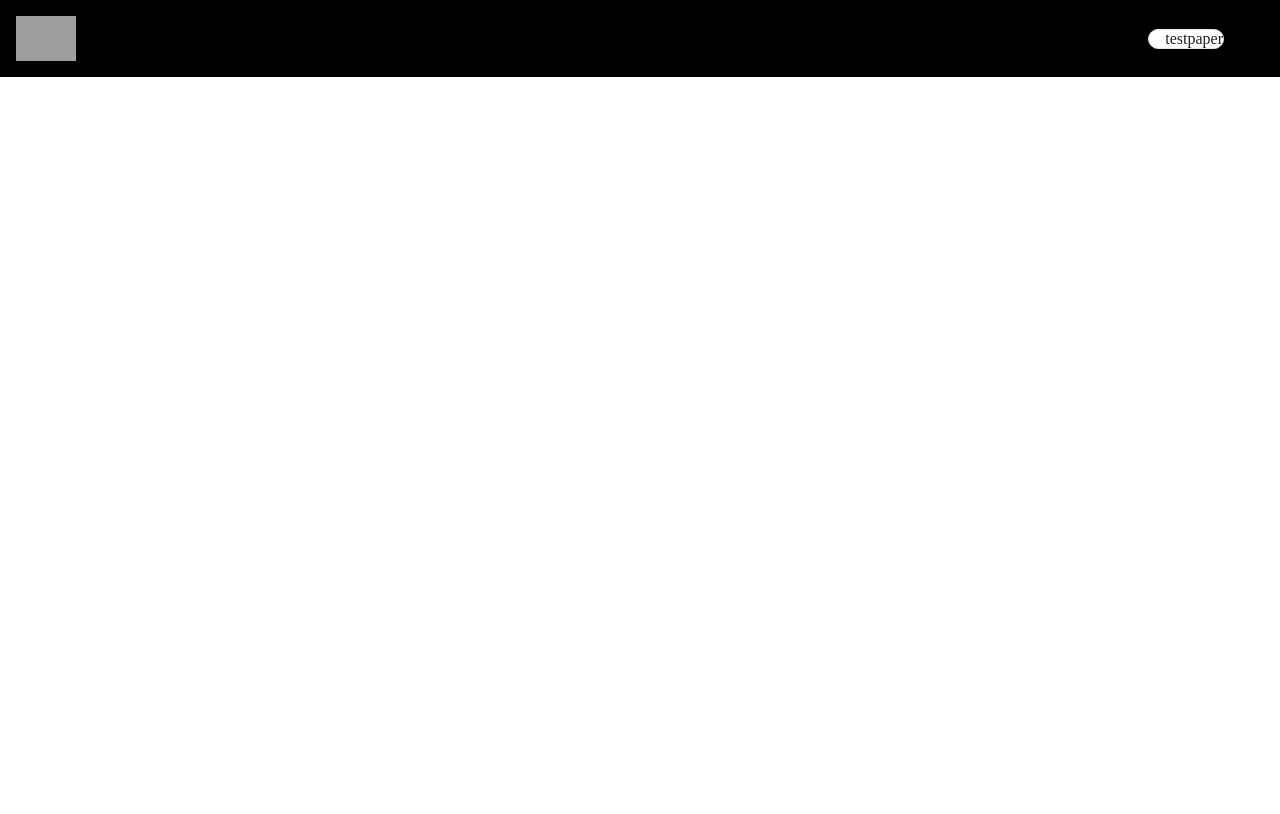
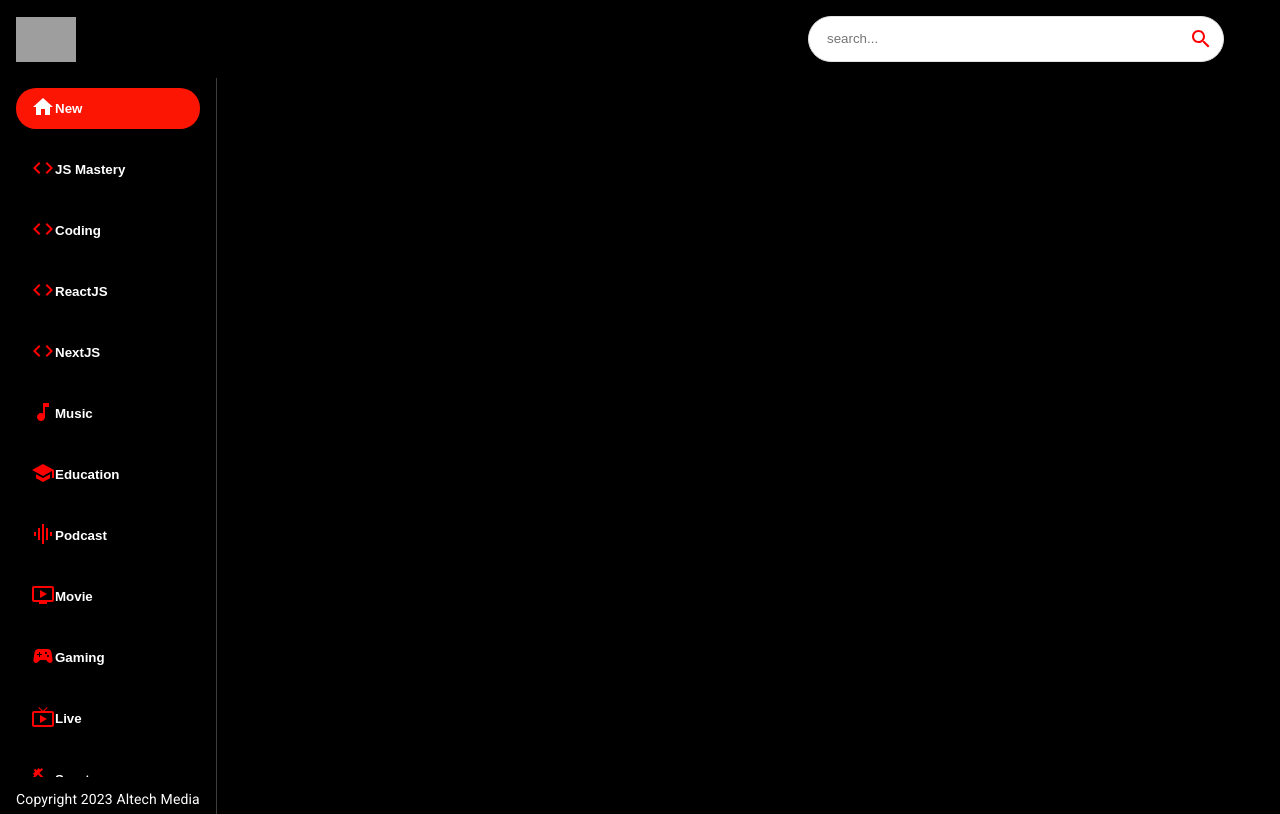
Before and after one commit to soaibshaikh/youtube_clone, a React (Create React App) app: page / in a window 1280 px wide. Before the commit this address had no page. Built offline with nearby package versions, Linux system fonts and the light colour scheme; grey boxes are pictures that could not be loaded.

Commit message:
make sidebar

```diff
--- a/src/App.js
+++ b/src/App.js
@@ -8,7 +8,7 @@ const App = () => {
     <Box sx={{backgroundColor: '#000'}}>
         <Navbar/>
         <Routes>
-            <Route path="/feed" exact  element= {<Feed/>} />
+            <Route exact  path="/" element= {<Feed/>} />
             <Route path="/video/:id"   element= {<VideoDetail/>} />
             <Route path="/channel/:id"   element= {<ChannelDetail/>} />
             <Route path="/search/:searchTerm"   element= {<SearchFeed/>} />
--- a/src/components/Feed.jsx
+++ b/src/components/Feed.jsx
@@ -1,8 +1,29 @@
 import React from 'react'
+import { Box, Stack, Typography } from '@mui/material'
+import Sidebar from './Sidebar'
 
 const Feed = () => {
   return (
-    <div>Feed</div>
+    <Stack
+    sx={{
+      flexDirection: { sx: "column" , md: "row"}
+    }}
+    >
+      <Box
+      sx= {{ height: {sx: 'auto', md: '92vh'},
+             borderRight: '1px solid #3d3d3d',
+             px: {sx: 0, md:2}
+          }}
+      >
+        <Sidebar/>
+
+        <Typography className='copyright'
+        variant='body2'
+        sx={{ mt: 1.5 , color: '#fff'}}>
+          Copyright 2023 Altech Media
+        </Typography>
+      </Box>
+    </Stack>
   )
 }
 
--- a/src/components/SearchBar.jsx
+++ b/src/components/SearchBar.jsx
@@ -1,6 +1,7 @@
 import { useState } from "react"
 import { useNavigate } from "react-router-dom"
 import { Paper, IconButton } from "@mui/material"
+import { Search } from "@mui/icons-material"
 
 const SearchBar = () => {
   return (
@@ -15,7 +16,23 @@ const SearchBar = () => {
         mr: { sm: 5 }
     }}
     >
-        testpaper
+        <input
+        className="search-bar"
+        placeholder="search..."
+        value=""
+        onChange={() => {}}
+        />
+
+        <IconButton
+        type="submit"
+        sx = {{
+            p:'10px',
+            color: 'red'
+        }}
+        >
+            <Search/>
+
+        </IconButton>
     </Paper>
   )
 }
--- /dev/null
+++ b/src/components/Sidebar.jsx
@@ -0,0 +1,39 @@
+import { Stack } from '@mui/material'
+import React from 'react'
+
+import {categories} from '../utils/constants'
+const selectedCategory = 'New';
+
+const Sidebar = () => {
+  return (
+    <Stack
+    flexDirection="row"
+    sx = {{
+        overflowY:"auto",
+        height: {sx: 'auto', md: '95%' , color:'#fff'},
+        flexDirection:{ md: 'column' },
+     }}
+    >
+        {categories.map((category)=> (
+            <button
+            className='category-btn'
+            style={{
+                background: category.name === selectedCategory && '#FC1503',
+                color: '#fff'
+            }}
+            key= {category.name}
+            >
+                <span
+                style= {{
+                    color: category.name === selectedCategory ? 'white' : 'red'
+                }}
+                >{category.icon}</span>
+                <span>{category.name}</span>
+            </button>
+        ))}
+
+    </Stack>
+  )
+}
+
+export default Sidebar;
```
Also changed, not shown: src/components/Navbar.jsx (line endings or trailing spaces).
